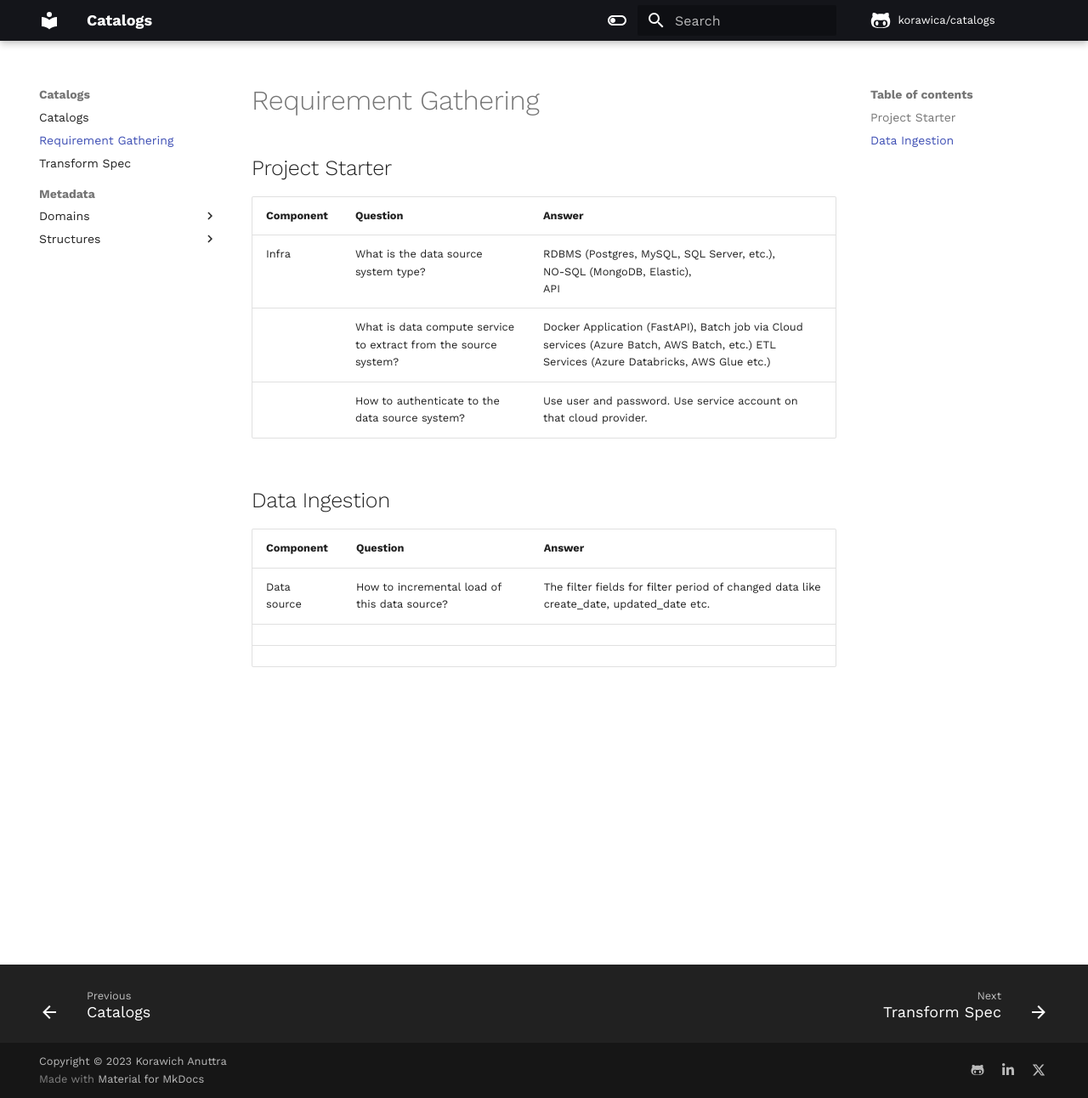
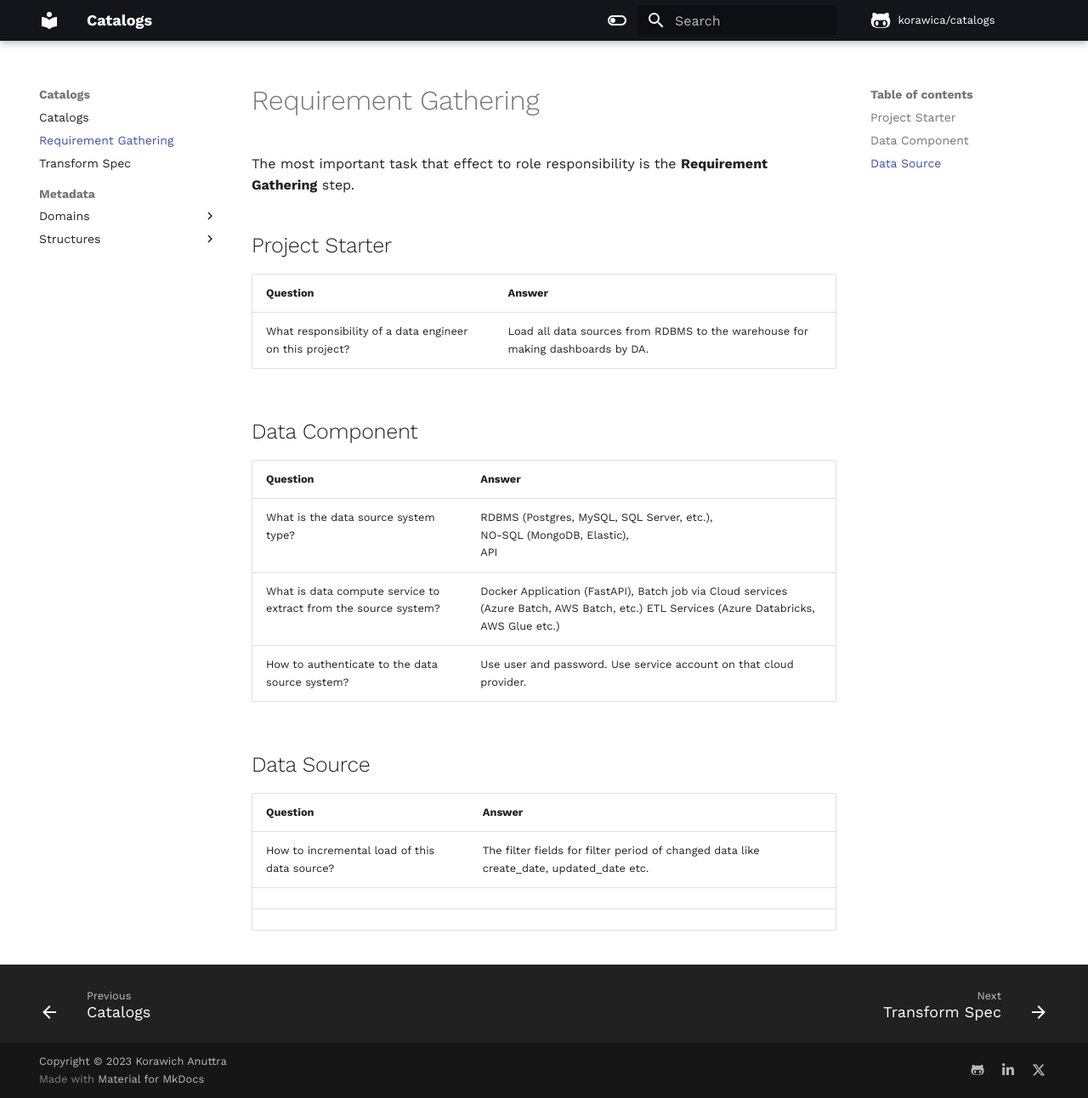
Before and after one commit to korawica/data-modeling, an MkDocs documentation site: the page built from docs/requirement-gathering.md, in a window 1280 px wide and 1292 px high. Shown: the whole window at 85% size. Built offline with MkDocs 1.6.1 and Material for MkDocs 9.7.7, drawn with Linux system fonts in a browser that asks for light colours; comment, search, counter and statistics services are not loaded.

Commit message:
:page_facing_up: docs: update requirement-gathering content.

```diff
--- a/docs/requirement-gathering.md
+++ b/docs/requirement-gathering.md
@@ -1,17 +1,26 @@
 # Requirement Gathering
+
+The most important task that effect to role responsibility is the
+**Requirement Gathering** step.
 
 ## Project Starter
 
-| Component | Question                                                        | Answer                                                                                                                                   |
-|-----------|-----------------------------------------------------------------|------------------------------------------------------------------------------------------------------------------------------------------|
-| Infra     | What is the data source system type?                            | RDBMS (Postgres, MySQL, SQL Server, etc.),<br>NO-SQL (MongoDB, Elastic),<br>API                                                          |
-|           | What is data compute service to extract from the source system? | Docker Application (FastAPI), Batch job via Cloud services (Azure Batch, AWS Batch, etc.) ETL Services (Azure Databricks, AWS Glue etc.) |
-|           | How to authenticate to the data source system?                  | Use user and password. Use service account on that cloud provider.                                                                       |
+| Question                                                 | Answer                                                                         |
+|----------------------------------------------------------|--------------------------------------------------------------------------------|
+| What responsibility of a data engineer on this project?  | Load all data sources from RDBMS to the warehouse for making dashboards by DA. |
 
-## Data Ingestion
+## Data Component
 
-| Component   | Question                                     | Answer                                                                                  |
-|-------------|----------------------------------------------|-----------------------------------------------------------------------------------------|
-| Data source | How to incremental load of this data source? | The filter fields for filter period of changed data like create_date, updated_date etc. |
-|             |                                              |                                                                                         |
-|             |                                              |                                                                                         |
+| Question                                                        | Answer                                                                                                                                   |
+|-----------------------------------------------------------------|------------------------------------------------------------------------------------------------------------------------------------------|
+| What is the data source system type?                            | RDBMS (Postgres, MySQL, SQL Server, etc.),<br>NO-SQL (MongoDB, Elastic),<br>API                                                          |
+| What is data compute service to extract from the source system? | Docker Application (FastAPI), Batch job via Cloud services (Azure Batch, AWS Batch, etc.) ETL Services (Azure Databricks, AWS Glue etc.) |
+| How to authenticate to the data source system?                  | Use user and password. Use service account on that cloud provider.                                                                       |
+
+## Data Source
+
+| Question                                     | Answer                                                                                  |
+|----------------------------------------------|-----------------------------------------------------------------------------------------|
+| How to incremental load of this data source? | The filter fields for filter period of changed data like create_date, updated_date etc. |
+|                                              |                                                                                         |
+|                                              |                                                                                         |
```
Also changed, not shown: docs/transform-spec.md (+18 -18 lines).
